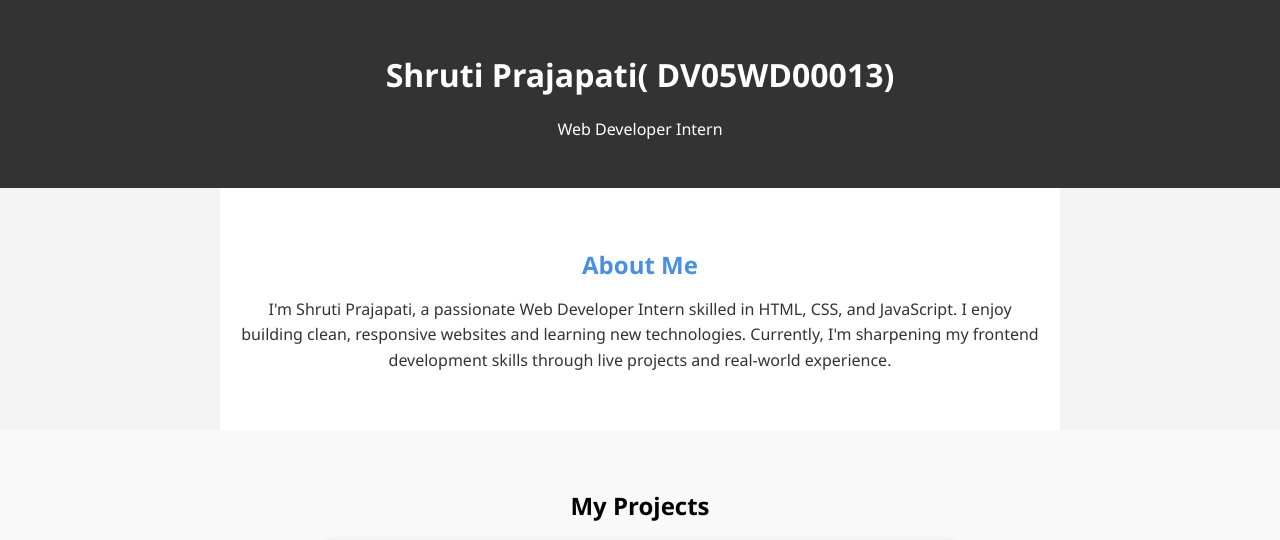
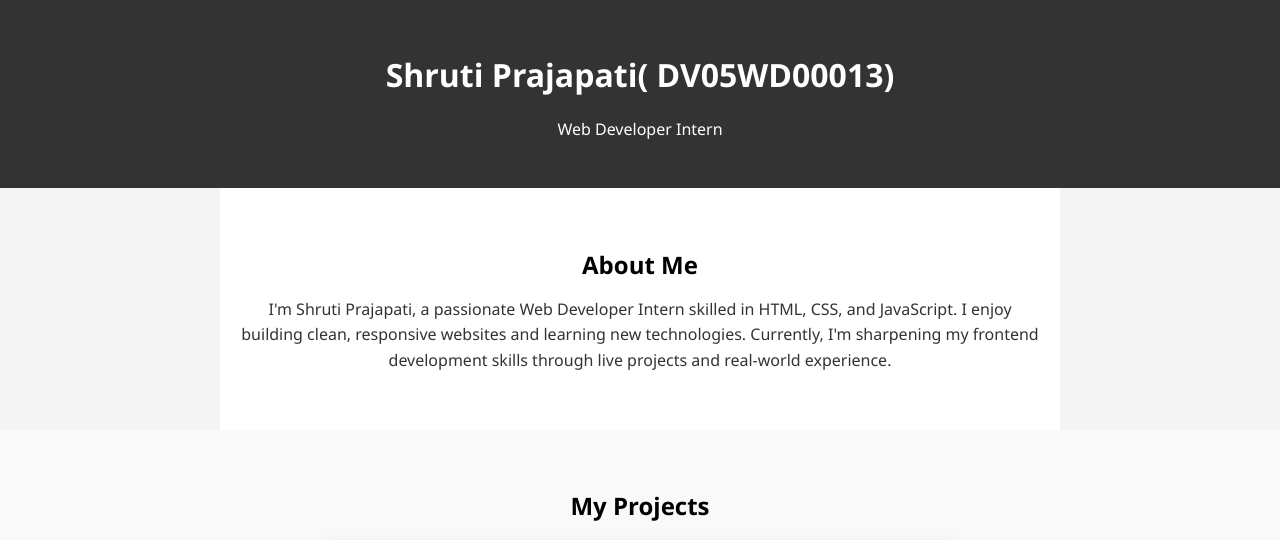
Before and after one commit to Shruti-2528/mini_portfolio, a plain HTML site: page index.html in a window 1280 px wide. Shown: the top 540 px of the page. Drawn offline with Linux system fonts and the light colour scheme.

Commit message:
Update style.css

```diff
--- a/style.css
+++ b/style.css
@@ -19,7 +19,7 @@ header {
   margin: auto;
 }
 .about h2 {
-  color: #4a90e2;
+  color: black;
   margin-bottom: 15px;
 }
 .about p {
```
